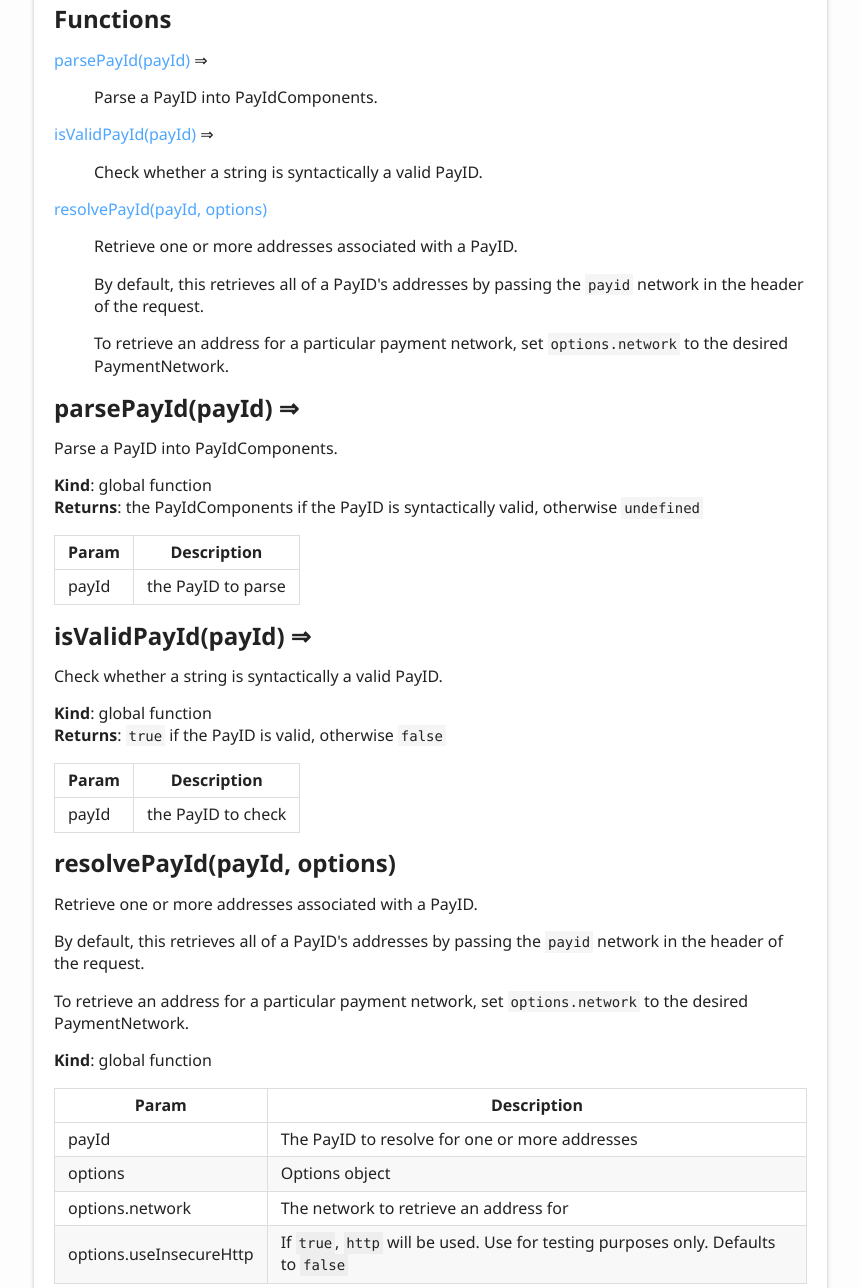
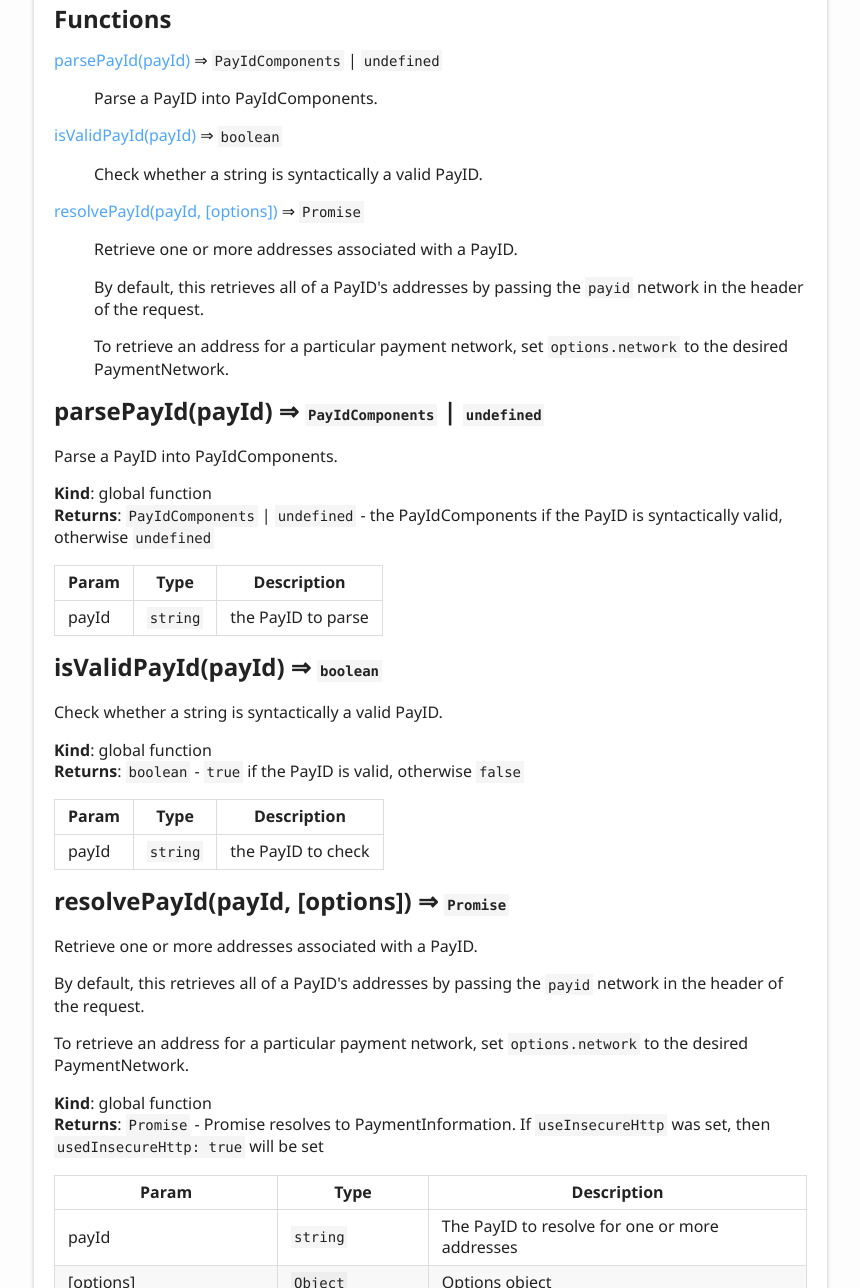
Before and after one commit to intelliot/payid-core, a website: page docs/index.html in a window 1280 px wide. Shown: the part 532-1820 px from the top of the page, without its empty margins (6-866 px from the left). Drawn offline with Linux system fonts and the light colour scheme.

Commit message:
Add jsdoc type information

```diff
--- a/docs/index.html
+++ b/docs/index.html
@@ -80,83 +80,92 @@
 					<h2>Functions</h2>
 				</a>
 				<dl>
-					<dt><a href="#parsePayId">parsePayId(payId)</a> ⇒</dt>
+					<dt><a href="#parsePayId">parsePayId(payId)</a> ⇒ <code>PayIdComponents</code> | <code>undefined</code></dt>
 					<dd><p>Parse a PayID into PayIdComponents.</p>
 					</dd>
-					<dt><a href="#isValidPayId">isValidPayId(payId)</a> ⇒</dt>
+					<dt><a href="#isValidPayId">isValidPayId(payId)</a> ⇒ <code>boolean</code></dt>
 					<dd><p>Check whether a string is syntactically a valid PayID.</p>
 					</dd>
-					<dt><a href="#resolvePayId">resolvePayId(payId, options)</a></dt>
+					<dt><a href="#resolvePayId">resolvePayId(payId, [options])</a> ⇒ <code>Promise</code></dt>
 					<dd><p>Retrieve one or more addresses associated with a PayID.</p>
 						<p>By default, this retrieves all of a PayID&#39;s addresses by passing the <code>payid</code> network in the header of the request.</p>
 						<p>To retrieve an address for a particular payment network, set <code>options.network</code> to the desired PaymentNetwork.</p>
 					</dd>
 				</dl>
 				<p><a name="parsePayId"></a></p>
-				<a href="#parsepayidpayid-⇒" id="parsepayidpayid-⇒" style="color: inherit; text-decoration: none;">
-					<h2>parsePayId(payId) ⇒</h2>
+				<a href="#parsepayidpayid-⇒-payidcomponents--undefined" id="parsepayidpayid-⇒-payidcomponents--undefined" style="color: inherit; text-decoration: none;">
+					<h2>parsePayId(payId) ⇒ <code>PayIdComponents</code> | <code>undefined</code></h2>
 				</a>
 				<p>Parse a PayID into PayIdComponents.</p>
-				<p><strong>Kind</strong>: global function<br><strong>Returns</strong>: the PayIdComponents if the PayID is syntactically valid, otherwise <code>undefined</code>  </p>
+				<p><strong>Kind</strong>: global function<br><strong>Returns</strong>: <code>PayIdComponents</code> | <code>undefined</code> - the PayIdComponents if the PayID is syntactically valid, otherwise <code>undefined</code>  </p>
 				<table>
 					<thead>
 						<tr>
 							<th>Param</th>
+							<th>Type</th>
 							<th>Description</th>
 						</tr>
 					</thead>
 					<tbody><tr>
 							<td>payId</td>
+							<td><code>string</code></td>
 							<td>the PayID to parse</td>
 						</tr>
 				</tbody></table>
 				<p><a name="isValidPayId"></a></p>
-				<a href="#isvalidpayidpayid-⇒" id="isvalidpayidpayid-⇒" style="color: inherit; text-decoration: none;">
-					<h2>isValidPayId(payId) ⇒</h2>
+				<a href="#isvalidpayidpayid-⇒-boolean" id="isvalidpayidpayid-⇒-boolean" style="color: inherit; text-decoration: none;">
+					<h2>isValidPayId(payId) ⇒ <code>boolean</code></h2>
 				</a>
 				<p>Check whether a string is syntactically a valid PayID.</p>
-				<p><strong>Kind</strong>: global function<br><strong>Returns</strong>: <code>true</code> if the PayID is valid, otherwise <code>false</code>  </p>
+				<p><strong>Kind</strong>: global function<br><strong>Returns</strong>: <code>boolean</code> - <code>true</code> if the PayID is valid, otherwise <code>false</code>  </p>
 				<table>
 					<thead>
 						<tr>
 							<th>Param</th>
+							<th>Type</th>
 							<th>Description</th>
 						</tr>
 					</thead>
 					<tbody><tr>
 							<td>payId</td>
+							<td><code>string</code></td>
 							<td>the PayID to check</td>
 						</tr>
 				</tbody></table>
 				<p><a name="resolvePayId"></a></p>
-				<a href="#resolvepayidpayid-options" id="resolvepayidpayid-options" style="color: inherit; text-decoration: none;">
-					<h2>resolvePayId(payId, options)</h2>
+				<a href="#resolvepayidpayid-options-⇒-promise" id="resolvepayidpayid-options-⇒-promise" style="color: inherit; text-decoration: none;">
+					<h2>resolvePayId(payId, [options]) ⇒ <code>Promise</code></h2>
 				</a>
 				<p>Retrieve one or more addresses associated with a PayID.</p>
 				<p>By default, this retrieves all of a PayID&#39;s addresses by passing the <code>payid</code> network in the header of the request.</p>
 				<p>To retrieve an address for a particular payment network, set <code>options.network</code> to the desired PaymentNetwork.</p>
-				<p><strong>Kind</strong>: global function  </p>
+				<p><strong>Kind</strong>: global function<br><strong>Returns</strong>: <code>Promise</code> - Promise resolves to PaymentInformation. If <code>useInsecureHttp</code> was set, then <code>usedInsecureHttp: true</code> will be set  </p>
 				<table>
 					<thead>
 						<tr>
 							<th>Param</th>
+							<th>Type</th>
 							<th>Description</th>
 						</tr>
 					</thead>
 					<tbody><tr>
 							<td>payId</td>
+							<td><code>string</code></td>
 							<td>The PayID to resolve for one or more addresses</td>
 						</tr>
 						<tr>
-							<td>options</td>
+							<td>[options]</td>
+							<td><code>Object</code></td>
 							<td>Options object</td>
 						</tr>
 						<tr>
-							<td>options.network</td>
+							<td>[options.network]</td>
+							<td><code>PaymentNetwork</code></td>
 							<td>The network to retrieve an address for</td>
 						</tr>
 						<tr>
-							<td>options.useInsecureHttp</td>
+							<td>[options.useInsecureHttp]</td>
+							<td><code>boolean</code></td>
 							<td>If <code>true</code>, <code>http</code> will be used. Use for testing purposes only. Defaults to <code>false</code></td>
 						</tr>
 				</tbody></table>
```
Also changed, not shown: docs/interfaces/_index_.achaddressdetails.html (+2 -2 lines), docs/interfaces/_index_.cryptoaddressdetails.html (+2 -2 lines), docs/interfaces/_index_.optionalinsecureflag.html (+1 -1 lines), docs/interfaces/_index_.payidcomponents.html (+2 -2 lines), docs/interfaces/_index_.paymentinformation.html (+5 -5 lines), docs/interfaces/_index_.resolvepayidoptions.html (+2 -2 lines), docs/modules/_index_.html (+10 -12 lines), src/index.ts (+9 -8 lines), README.md.
